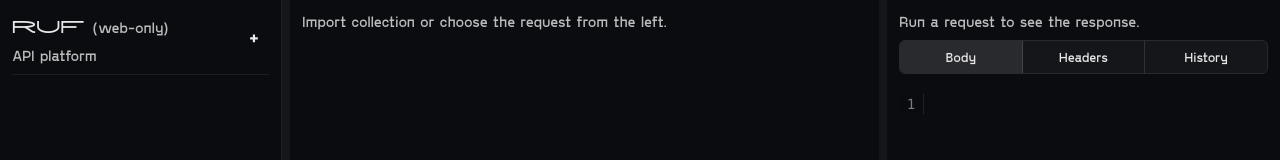
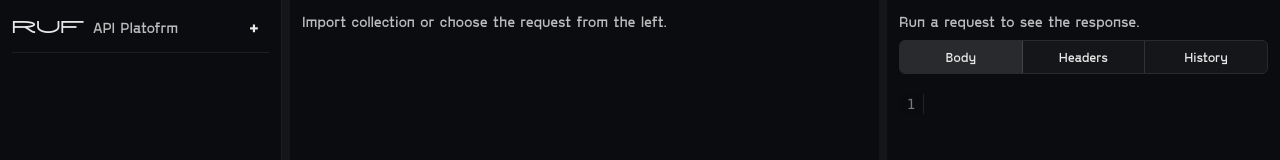
Before and after one commit to mkudmi/RUF-API-Platform, a React (Vite) app: page / in a window 1280 px wide. Shown: the top 160 px of the page. Built offline with nearby package versions, Linux system fonts and the light colour scheme.

Commit message:
some changes

```diff
--- a/src/app/App.tsx
+++ b/src/app/App.tsx
@@ -1381,7 +1381,7 @@ export default function App() {
       <aside className="sidebar">
         <div className="sidebarBrand">
           <div className="sidebarBrandRow">
-            <span className="appTitle">Ruf</span> <span className="small">(web-only)</span>
+            <span className="appTitle">Ruf</span> <span className="small">API Platofrm</span>
             <SidebarCreateMenu
               onImport={() => importOpenRef.current?.()}
               onCreateCollection={openCreateProject}
@@ -1398,7 +1398,6 @@ export default function App() {
               ⚙
             </button>
           </div>
-          <div className="small sidebarTagline">API platform</div>
         </div>
         <div className="sidebarTreeWrap">
           <WorkspaceTree
--- a/src/app/styles.css
+++ b/src/app/styles.css
@@ -65,7 +65,7 @@ a { color: inherit; }
 .sidebarTagline { margin: 0; overflow: hidden; text-overflow: ellipsis; white-space: nowrap; }
 .sidebarBrandRow .appTitle { overflow: hidden; text-overflow: ellipsis; white-space: nowrap; }
 
-.sidebarPlusWrap { margin-left: auto; position: relative; flex: 0 0 auto; top: 10px; }
+.sidebarPlusWrap { margin-left: auto; position: relative; flex: 0 0 auto;}
 .sidebarPlusBtn {
   width: 30px;
   height: 30px;
```
